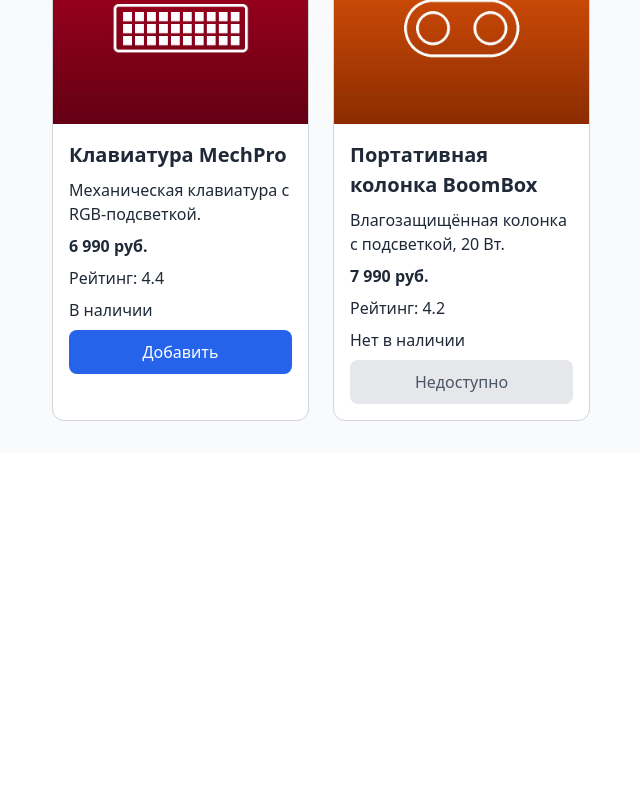
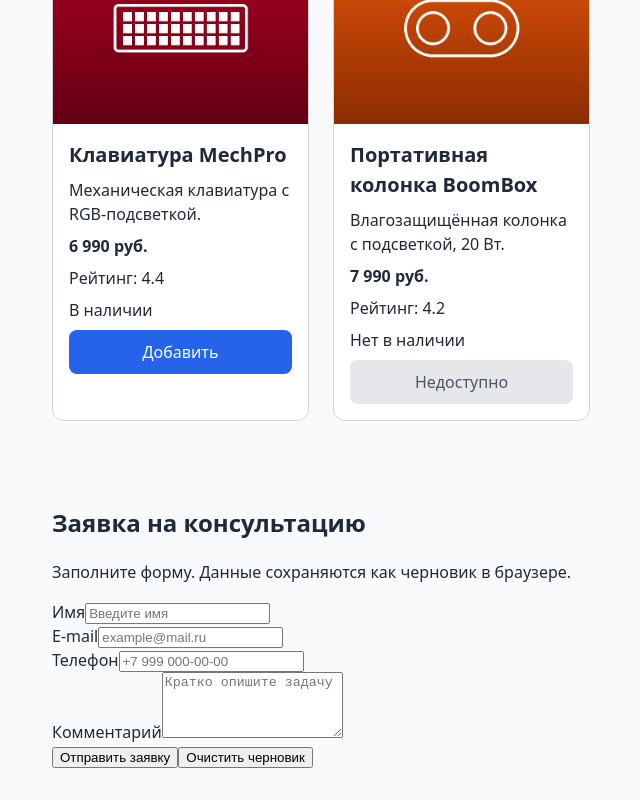
Before and after one commit to f1shi/kr5-react-shop, a React (Vite) app: page / in a window 1280 px wide. Shown: the part 1555-2355 px from the top of the page, without its empty margins (38-678 px from the left). Before the commit the page ends 2008 px from the top, so only its background shows below. Built offline with nearby package versions, Linux system fonts and the light colour scheme.

Commit message:
feat: add controlled order form page

```diff
--- a/src/App.jsx
+++ b/src/App.jsx
@@ -1,12 +1,14 @@
 import './App.css';
 import Header from './components/Header';
 import CatalogPage from './pages/CatalogPage';
+import OrderPage from './pages/OrderPage';
 
 function App() {
   return (
     <div className="app">
       <Header />
       <CatalogPage />
+      <OrderPage />
     </div>
   );
 }
--- /dev/null
+++ b/src/pages/OrderPage.jsx
@@ -0,0 +1,121 @@
+import { useState } from 'react';
+import FormField from '../components/FormField';
+import { validateOrderForm } from '../utils/formValidation';
+
+const initialFormData = {
+  name: '',
+  email: '',
+  phone: '',
+  comment: ''
+};
+
+function OrderPage() {
+  const [formData, setFormData] = useState(initialFormData);
+  const [isSubmitted, setIsSubmitted] = useState(false);
+  const [formMessage, setFormMessage] = useState('');
+
+  const errors = validateOrderForm(formData);
+  const isFormValid = Object.keys(errors).length === 0;
+
+  function handleFieldChange(event) {
+    const { name, value } = event.target;
+
+    setFormData((prevFormData) => ({
+      ...prevFormData,
+      [name]: value
+    }));
+
+    setFormMessage('');
+  }
+
+  function handleSubmit(event) {
+    event.preventDefault();
+    setIsSubmitted(true);
+
+    if (!isFormValid) {
+      setFormMessage('Проверьте поля формы.');
+      return;
+    }
+
+    console.table(formData);
+
+    setFormMessage('Заявка подготовлена. Данные выведены в консоль.');
+    setFormData(initialFormData);
+    setIsSubmitted(false);
+  }
+
+  function handleReset() {
+    setFormData(initialFormData);
+    setFormMessage('');
+    setIsSubmitted(false);
+  }
+
+  return (
+    <main className="app-main">
+      <section className="order-page">
+        <div className="order-page__header">
+          <h2>Заявка на консультацию</h2>
+          <p>Заполните форму. Данные сохраняются как черновик в браузере.</p>
+        </div>
+
+        <form className="order-form" onSubmit={handleSubmit} noValidate>
+          <FormField
+            label="Имя"
+            name="name"
+            value={formData.name}
+            error={isSubmitted ? errors.name : ''}
+            onChange={handleFieldChange}
+            placeholder="Введите имя"
+          />
+
+          <FormField
+            label="E-mail"
+            name="email"
+            type="email"
+            value={formData.email}
+            error={isSubmitted ? errors.email : ''}
+            onChange={handleFieldChange}
+            placeholder="example@mail.ru"
+          />
+
+          <FormField
+            label="Телефон"
+            name="phone"
+            type="tel"
+            value={formData.phone}
+            error={isSubmitted ? errors.phone : ''}
+            onChange={handleFieldChange}
+            placeholder="+7 999 000-00-00"
+          />
+
+          <FormField
+            label="Комментарий"
+            name="comment"
+            value={formData.comment}
+            error={isSubmitted ? errors.comment : ''}
+            onChange={handleFieldChange}
+            placeholder="Кратко опишите задачу"
+            as="textarea"
+          />
+
+          <div className="order-form__actions">
+            <button className="order-form__submit" type="submit">
+              Отправить заявку
+            </button>
+            <button className="order-form__reset" type="button" onClick={handleReset}>
+              Очистить черновик
+            </button>
+          </div>
+
+          {formMessage && (
+            <p className="form-message" aria-live="polite">
+              {formMessage}
+            </p>
+          )}
+        </form>
+      </section>
+    </main>
+  );
+}
+
+export default OrderPage;
```
